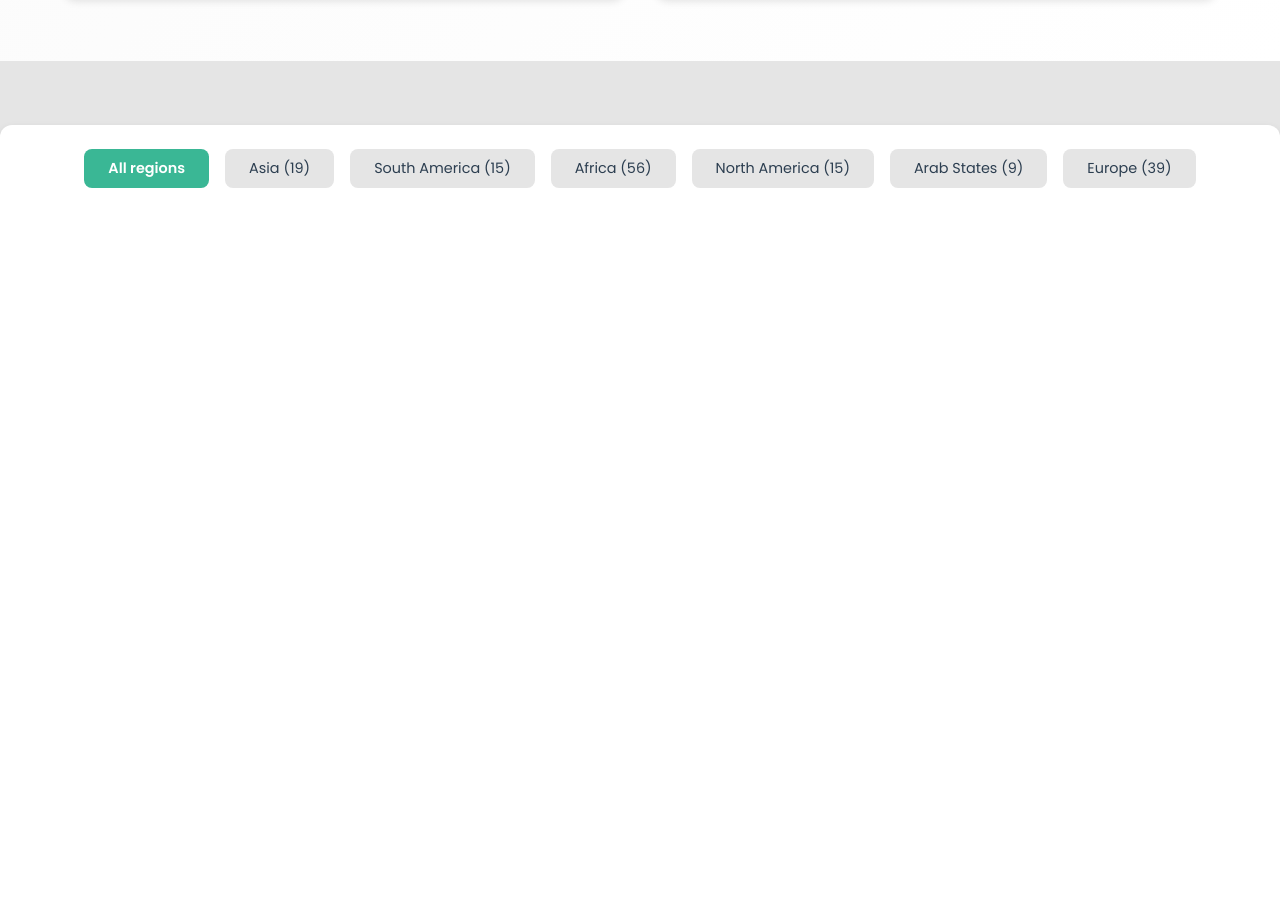
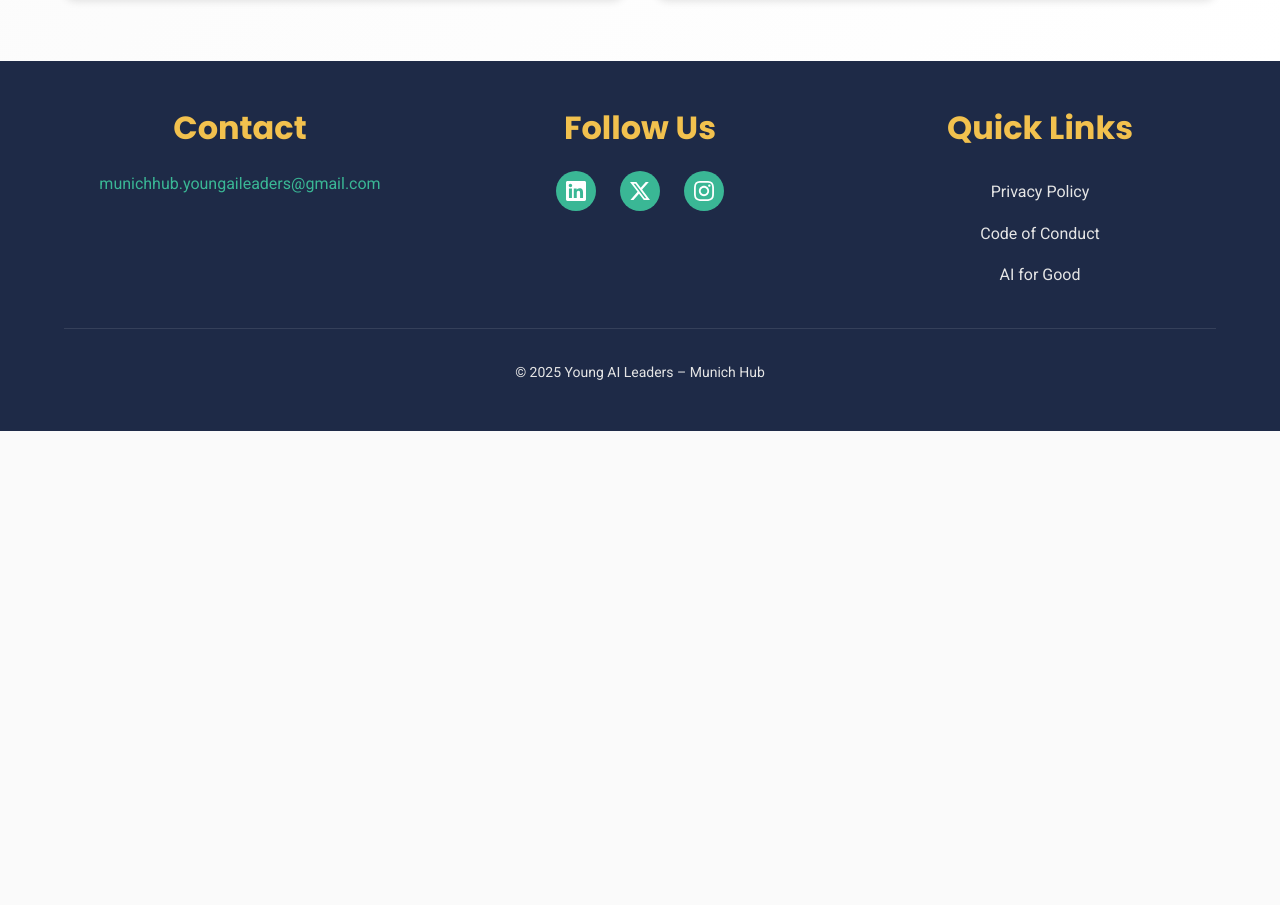
Before and after one commit to Cyr-Ch/afg-website, a plain HTML site: page index.html in a window 1280 px wide. Shown: the part 3401-4306 px from the top of the page. After the commit the page ends 3832 px from the top, so only its background shows below. Drawn offline with Linux system fonts and the light colour scheme.

Commit message:
remove maps

```diff
--- a/index.html
+++ b/index.html
@@ -211,30 +211,6 @@
         </div>
     </section>
 
-    <!-- Global Network Map Section -->
-    <section class="global-network-map section">
-        <div class="map_wrapper" id="map_wrapper_33206">
-            <div class="map_box" style="max-width:2000px">
-                <div>
-                    <ul data-base-map-id="33206" id="igm-live-filter-33206" class="igm-live-filter" data-keep-base-map="1">
-                        <li data-map-id="33206" class="igm-live-filter-active">All regions</li>
-                        <li class="" data-map-id="31911">Asia (19)</li>
-                        <li class="" data-map-id="31908">South America (15)</li>
-                        <li class="" data-map-id="31861">Africa (56)</li>
-                        <li class="" data-map-id="31859">North America (15)</li>
-                        <li class="" data-map-id="31844">Arab States (9)</li>
-                        <li class="" data-map-id="31833">Europe (39)</li>
-                    </ul>
-                </div>
-                <div class="map_aspect_ratio" style="padding-top:56%" data-padding-top="56%" data-padding-top-mobile="0%">
-                    <div class="map_container">
-                        <div class="map_render map_loading" id="map_33206"></div>
-                    </div>
-                </div>
-            </div>
-        </div>
-    </section>
-
     <!-- Footer -->
     <footer class="footer">
         <div class="container">
--- a/styles/home.css
+++ b/styles/home.css
@@ -275,78 +275,6 @@
     width: 100%;
 }
 
-/* Global Network Map Section */
-.global-network-map {
-    background-color: var(--bg-light-gray);
-}
-
-.map_wrapper {
-    width: 100%;
-    margin: 0 auto;
-}
-
-.map_box {
-    width: 100%;
-    max-width: 2000px;
-    margin: 0 auto;
-    background-color: var(--white);
-    border-radius: var(--radius-lg);
-    box-shadow: var(--shadow-md);
-    overflow: hidden;
-    padding: var(--spacing-md);
-}
-
-.igm-live-filter {
-    display: flex;
-    list-style: none;
-    gap: var(--spacing-sm);
-    margin: 0 0 var(--spacing-md) 0;
-    padding: 0;
-    flex-wrap: wrap;
-    justify-content: center;
-}
-
-.igm-live-filter li {
-    padding: var(--spacing-xs) var(--spacing-md);
-    background-color: var(--bg-light-gray);
-    border-radius: var(--radius-md);
-    cursor: pointer;
-    transition: all var(--transition-fast);
-    font-family: var(--font-heading);
-    font-size: 0.9rem;
-    color: var(--text-dark);
-}
-
-.igm-live-filter li:hover {
-    background-color: var(--secondary-teal);
-    color: var(--white);
-}
-
-.igm-live-filter-active {
-    background-color: var(--secondary-teal) !important;
-    color: var(--white) !important;
-    font-weight: 600;
-}
-
-.map_aspect_ratio {
-    position: relative;
-    width: 100%;
-}
-
-.map_container {
-    position: absolute;
-    top: 0;
-    left: 0;
-    width: 100%;
-    height: 100%;
-}
-
-.map_render {
-    width: 100%;
-    height: 100%;
-    border-radius: var(--radius-md);
-}
-
 /* Partners Section */
 .partners {
     background-color: var(--white);
@@ -426,23 +354,6 @@
     .partners-grid {
         grid-template-columns: repeat(2, 1fr);
     }
-
-    .map_box {
-        padding: var(--spacing-sm);
-    }
-
-    .map_aspect_ratio {
-        padding-top: 75% !important;
-    }
-
-    .igm-live-filter {
-        gap: var(--spacing-xs);
-    }
-
-    .igm-live-filter li {
-        font-size: 0.8rem;
-        padding: var(--spacing-xs) var(--spacing-sm);
-    }
 }
 
 @media (max-width: 480px) {
@@ -468,13 +379,4 @@
     .partners-grid {
         grid-template-columns: 1fr;
     }
-
-    .map_aspect_ratio {
-        padding-top: 100% !important;
-    }
-
-    .igm-live-filter li {
-        font-size: 0.75rem;
-        padding: calc(var(--spacing-xs) / 2) var(--spacing-xs);
-    }
 }
```
Also changed, not shown: scripts/map-data.js (added, +13 -0 lines).
